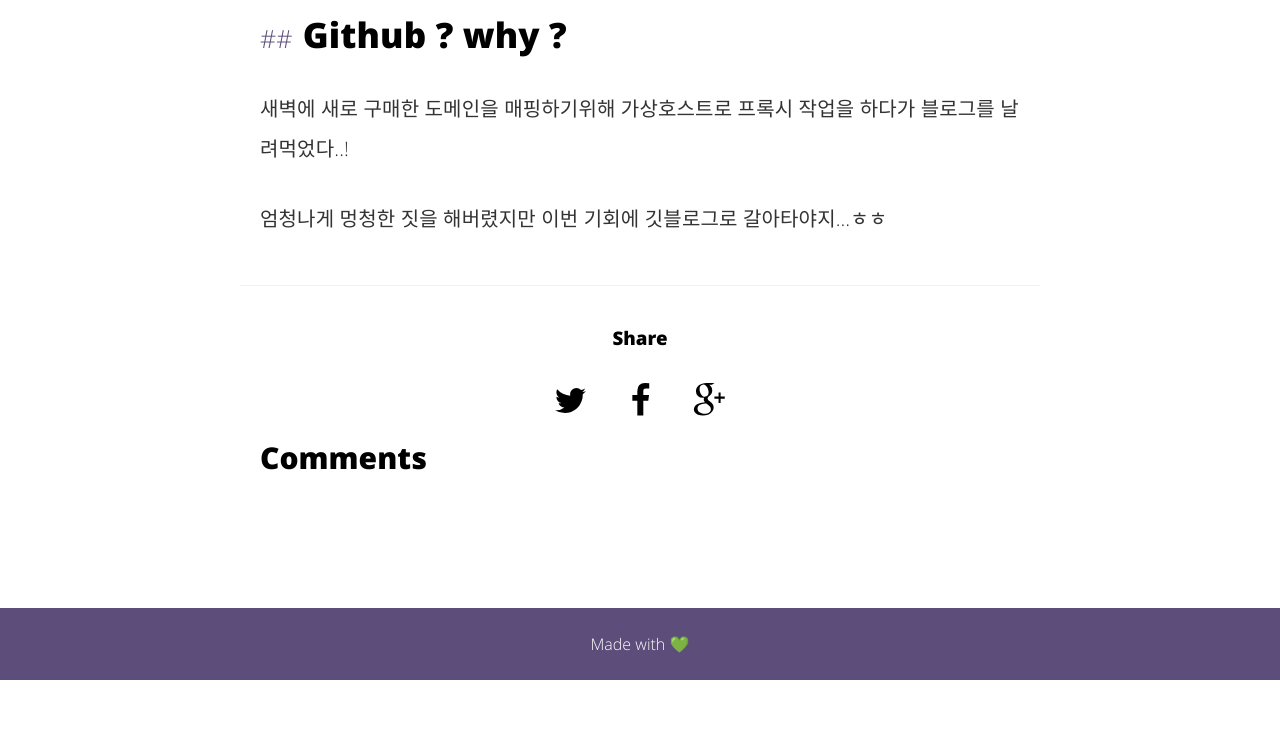
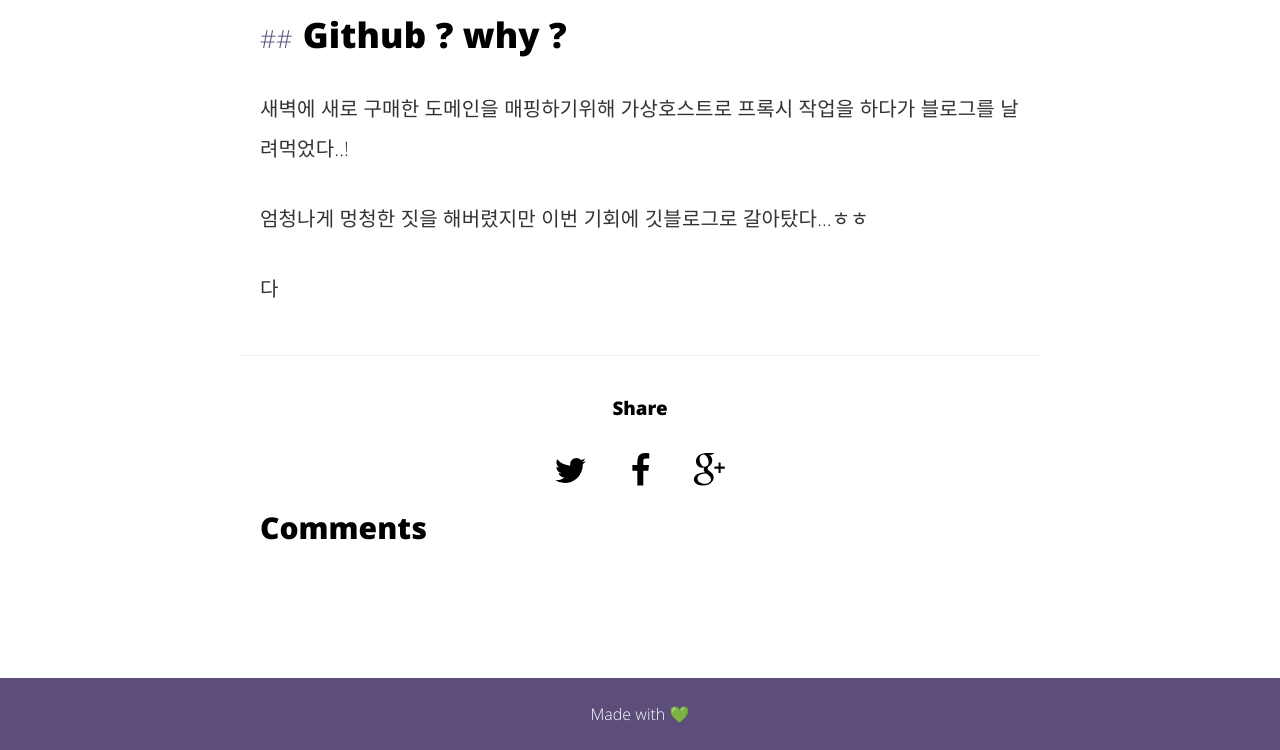
Before and after one commit to snutiise/snutiise.github.io, a Jekyll site: the page built from _posts/2018-01-14-firstpost.md, in a window 1280 px wide. Shown: the part 538-1288 px from the top of the page. Built offline with Jekyll 4.4.1, drawn with Linux system fonts in a browser that asks for light colours; comment, search, counter and statistics services are not loaded; before the commit the page ends 1218 px from its top, so only the background shows below that.

Commit message:
post edit

```diff
--- a/_posts/2018-01-14-firstpost.md
+++ b/_posts/2018-01-14-firstpost.md
@@ -17,4 +17,6 @@ categories:
 
 새벽에 새로 구매한 도메인을 매핑하기위해 가상호스트로 프록시 작업을 하다가 블로그를 날려먹었다..!
 
-엄청나게 멍청한 짓을 해버렸지만 이번 기회에 깃블로그로 갈아타야지...ㅎㅎ
+엄청나게 멍청한 짓을 해버렸지만 이번 기회에 깃블로그로 갈아탔다...ㅎㅎ
+
+다
```
